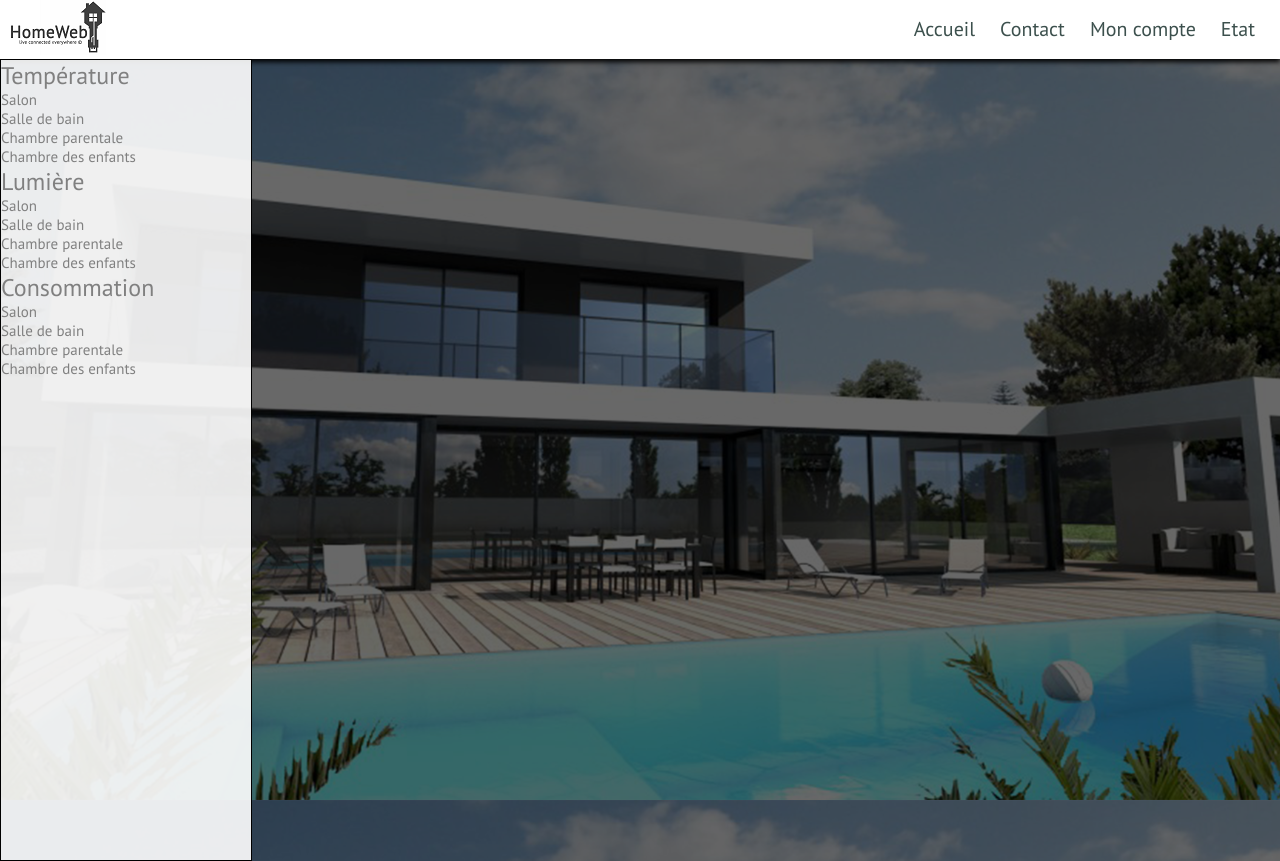
After one commit to homeweborg/APP-Homeweb, a PHP site: page /etat.html in a window 1280 px wide. The commit adds this page. Run offline with PHP 8.4, Linux system fonts and the light colour scheme.

Commit message:
changements site

```diff
--- a/accueil.html
+++ b/accueil.html
@@ -17,6 +17,7 @@
                         <li><a href="accueil.html">Accueil</a></li>
                         <li><a href="contact.html">Contact</a></li>
                         <li><a href="moncompte.html">Mon compte</a></li>
+                        <li><a href="etat.html">Etat</a></li>
                     </ul>
                 </nav>
             </header>
--- a/contact.html
+++ b/contact.html
@@ -17,6 +17,7 @@
                         <li><a href="accueil.html">Accueil</a></li>
                         <li><a href="contact.html">Contact</a></li>
                         <li><a href="moncompte.html">Mon compte</a></li>
+                        <li><a href="etat.html">Etat</a></li>
                     </ul>
                 </nav>
             </header>
--- /dev/null
+++ b/etat.html
@@ -0,0 +1,54 @@
+<!DOCTYPE HTML>
+<html>
+	<head>
+		<title>HomeWeb</title>
+		<meta charset="utf-8" />
+		<link rel="stylesheet" href="main.css" />
+	</head>
+	<body>
+		<div id="page">
+        <!-- Header (commentaire test) -->
+            <header>
+                <div id="logo">
+                    <img src="image\logomini.png" alt="Logo HomeWeb" />
+                </div>
+                <nav>
+                    <ul>
+                        <li><a href="accueil.html">Accueil</a></li>
+                        <li><a href="contact.html">Contact</a></li>
+                        <li><a href="moncompte.html">Mon compte</a></li>
+                        <li><a href="etat.html">Etat</a></li>
+                    </ul>
+                </nav>
+            </header>
+            <div id=capteurs>
+            <ul>
+                <li><a href="#">Température</a>
+                    <ul>
+                        <li><a href="#">Salon</a></li>
+                        <li><a href="#">Salle de bain</a></li>
+                        <li><a href="#">Chambre parentale</a></li>
+                        <li><a href="#">Chambre des enfants</a></li>
+                    </ul>
+                </li>
+                <li><a href="#">Lumière</a>
+                    <ul>
+                        <li><a href="#">Salon</a></li>
+                        <li><a href="#">Salle de bain</a></li>
+                        <li><a href="#">Chambre parentale</a></li>
+                        <li><a href="#">Chambre des enfants</a></li>
+                    </ul>
+                </li>
+                <li><a href="#">Consommation</a>
+                    <ul>
+                        <li><a href="#">Salon</a></li>
+                        <li><a href="#">Salle de bain</a></li>
+                        <li><a href="#">Chambre parentale</a></li>
+                        <li><a href="#">Chambre des enfants</a></li>
+                    </ul>
+                </li>
+            </ul>
+	       	</div>
+        </div>
+	</body>
+</html>
--- a/main.css
+++ b/main.css
@@ -19,6 +19,7 @@ body
 	color: #3C504D;
 	font-family: pt_sansregular;
 	margin: 0px;
+    height: 100%;
 }
 
 #logo
@@ -44,7 +45,10 @@ header
     display: flex;
     justify-content: space-between;
     background-color: white;
+    box-shadow: 0px 3px 5px black;
 }
+
+
 
 form
 {
@@ -96,7 +100,13 @@ form p
 	margin-right:5px;
 }
 
-#objects, #objects ul {
+
+
+
+
+
+
+#objects, #objects ul, #capteurs, #capteurs ul {
     padding: 0;
     margin: 0;
     list-style: none;
@@ -128,7 +138,7 @@ form p
 }
 #objects ul {
     position: absolute;
-/* on cache les sous menus complètement sur la gaucheccc  */
+/* on cache les sous menus complètement sur la gauche  */
     left: -999em;
     text-align: left;
     z-index: 1000;
@@ -137,3 +147,28 @@ form p
 /* Au survol des li du menu on replace les sous menus  */
     left: auto;
 }
+
+
+
+
+
+
+
+
+#capteurs {
+    background-color: rgba(255,255,255,0.9);
+    width: 250px;
+    height: 100vh;
+    border: 1px solid black;
+    overflow: auto;
+}
+#capteurs li{
+    font-size: x-large;
+}
+#capteurs ul li ul li{
+    font-size: 15px;
+}
+#capteurs a{
+    text-decoration:none;
+    color:grey;
+}
```
